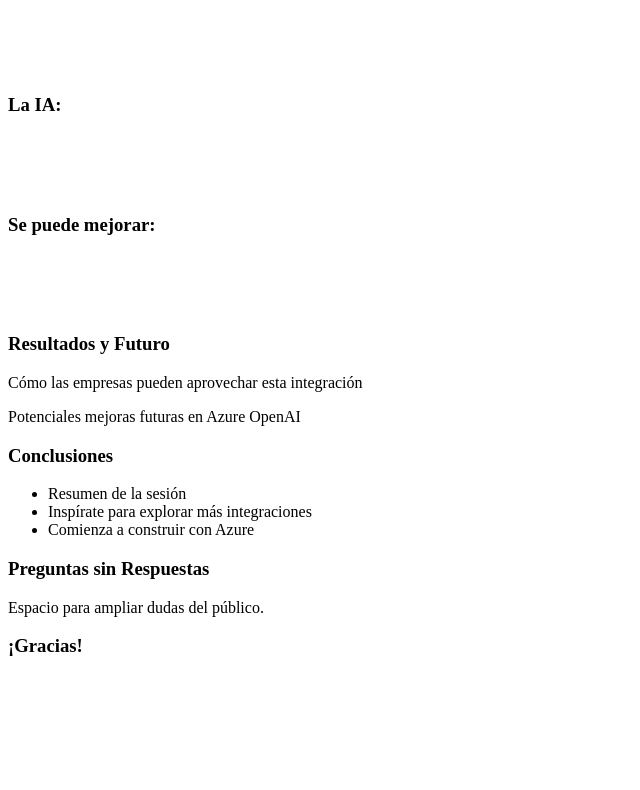
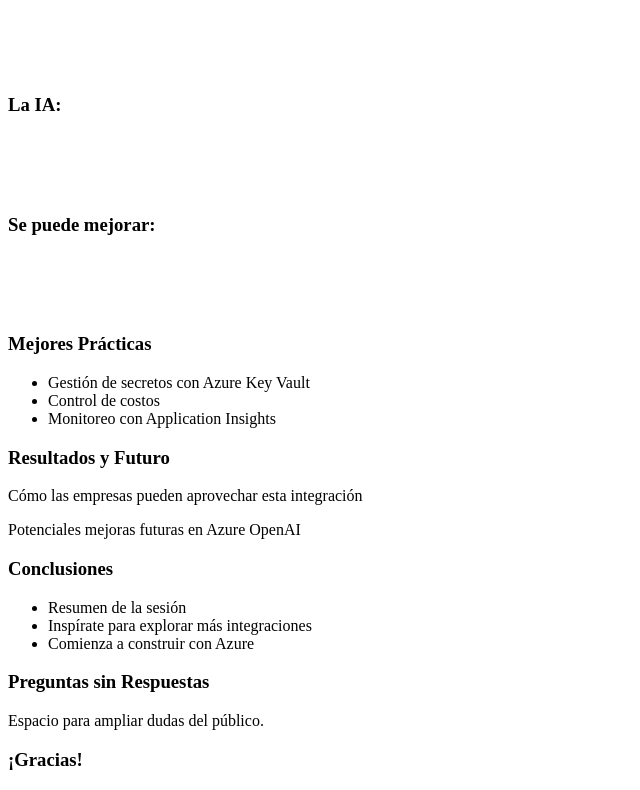
Before and after one commit to luisfelipediaz/AzureFunctionsAzureOpenAIPpt, a website with bundled scripts: page index.html in a window 1280 px wide. Shown: the part 3610-4400 px from the top of the page, without its empty margins (0-640 px from the left). Before the commit the page ends 4286 px from the top, so only its background shows below. Built offline with nearby package versions, Linux system fonts and the light colour scheme; what reveal.js would draw is missing.

Commit message:
Se agregan las mejores practicas

```diff
--- a/index.html
+++ b/index.html
@@ -447,6 +447,16 @@
                 </pre>
             </section>
 
+            <!-- Slide: Mejores Práctivas -->
+            <section data-background-color="#020b14">
+                <h3>Mejores Prácticas</h3>
+                <ul>
+                    <li>Gestión de secretos con Azure Key Vault</li>
+                    <li>Control de costos</li>
+                    <li>Monitoreo con Application Insights</li>
+                </ul>
+            </section>
+
 
             <!-- Slide 16: Resultados y Futuro -->
             <section data-background-color="#020b14">
```
